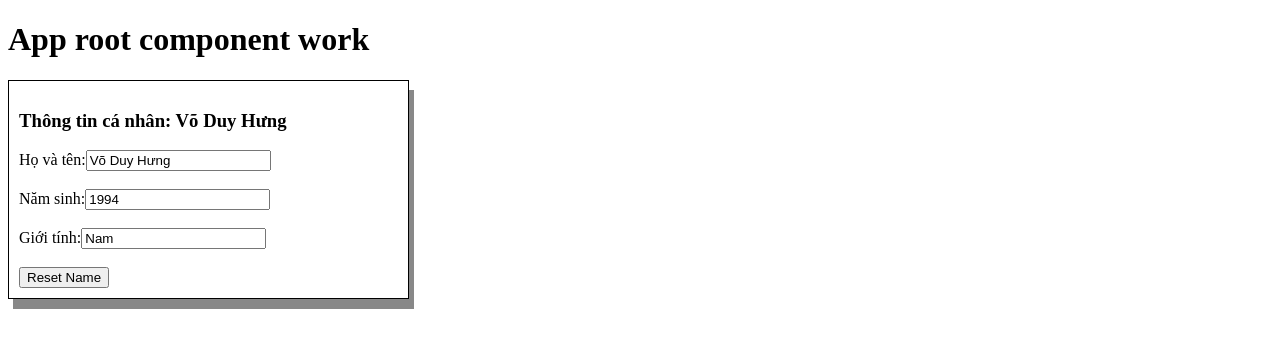
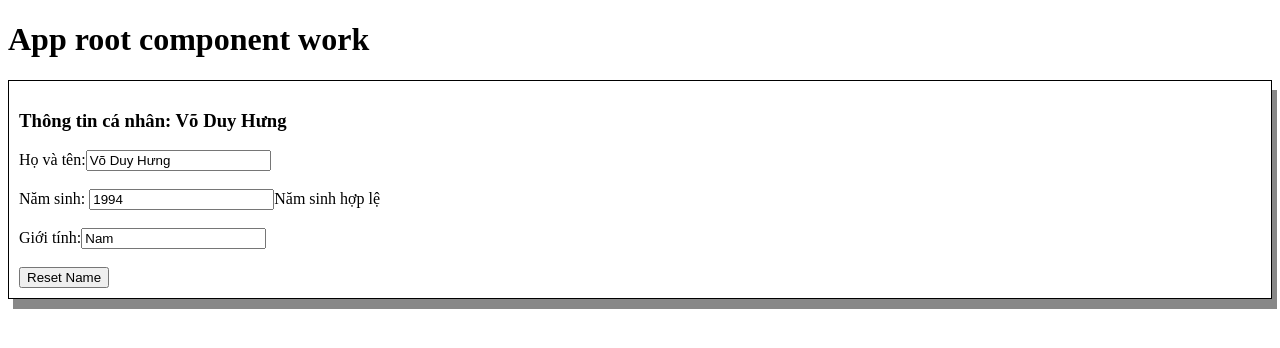
Before and after one commit to hungvdtvh/MyAppAngular, an Angular app: page / in a window 1280 px wide. Shown: the top 348 px of the page. Built offline with nearby package versions, Linux system fonts and the light colour scheme.

Commit message:
ng-template to change if else

```diff
--- a/src/app/home/home.component.html
+++ b/src/app/home/home.component.html
@@ -3,10 +3,13 @@
   <label>Họ và tên:</label>
   <input type="text" [(ngModel)]="name" [title]="'Họ và tên của KH: ' + name" />
   <br /><br />
-  <label>Năm sinh:</label>
+  <label>Năm sinh: </label>
   <input type="text" [(ngModel)]="age" />
-  <span *ngIf="age <= 1993"> Năm sinh không hợp lệ</span>
-  <br /><br />
+  <div *ngIf="age > 2022; then not; else ok"></div>
+  <ng-template #not><span>Năm sinh không hợp lệ</span></ng-template>
+  <ng-template #ok><span>Năm sinh hợp lệ</span></ng-template>
+  <br />
+  <br />
   <label>Giới tính:</label>
   <input type="text" value="Nam" /><br /><br />
   <button (click)="resetName()">Reset Name</button>
--- a/src/app/home/home.component.scss
+++ b/src/app/home/home.component.scss
@@ -2,5 +2,4 @@
   border: 1px solid;
   padding: 10px;
   box-shadow: 5px 10px #888888;
-  width: 30%;
 }
```
